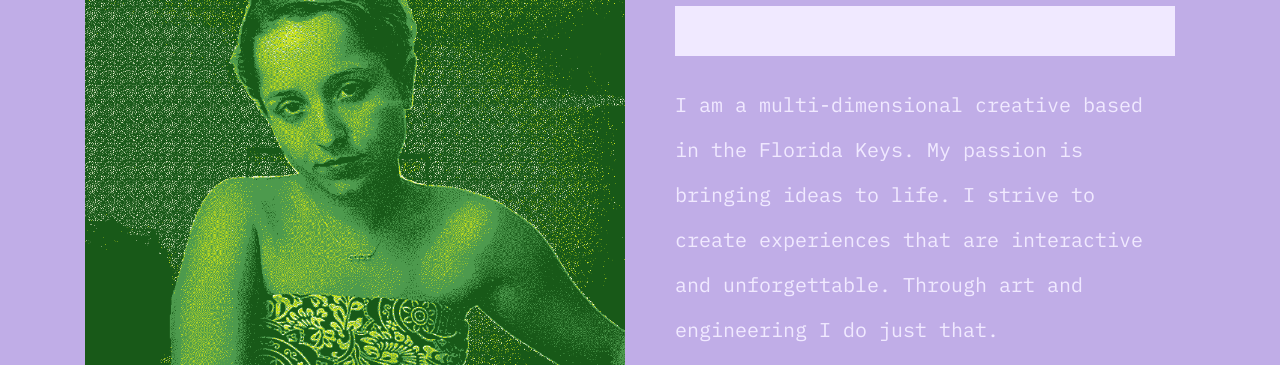
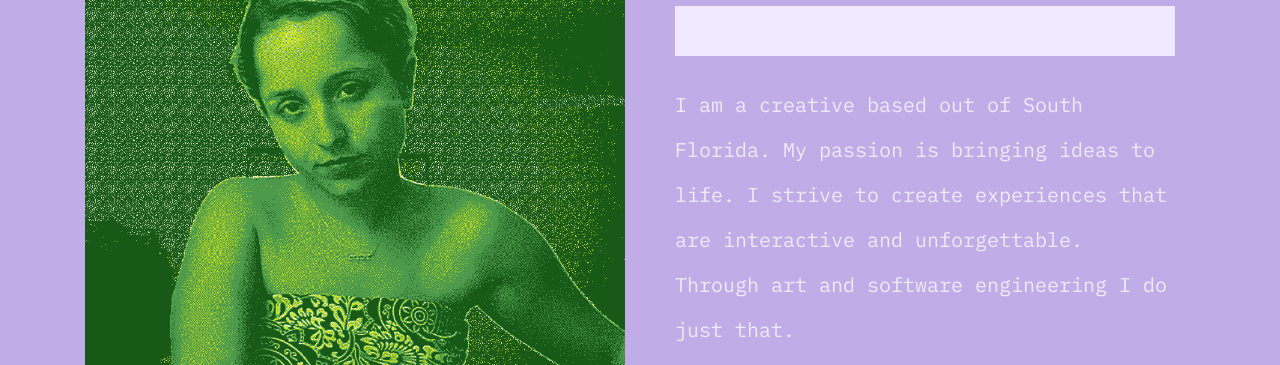
Before and after one commit to Nikoteenie/Portfolio-SheCodes, a plain HTML site: page about.html in a window 1280 px wide. Shown: the part 388-753 px from the top of the page. Drawn offline with nearby package versions, Linux system fonts and the light colour scheme.

Commit message:
bio edit

```diff
--- a/about.html
+++ b/about.html
@@ -75,10 +75,10 @@
                 Sculptor, Creative Director,</marquee
               >
               <p >
-                I am a multi-dimensional creative based in the Florida Keys. My
+                I am a creative based out of South Florida. My
                 passion is bringing ideas to life. I strive to create
                 experiences that are interactive and unforgettable. Through art
-                and engineering I do just that.
+                and software engineering I do just that.
               </p>
               <div class="btn-branding">
               <a href="./contact.html" class="btn mt-2" alt="Contact Nicole Brodkin">Contact Me</a>
```
